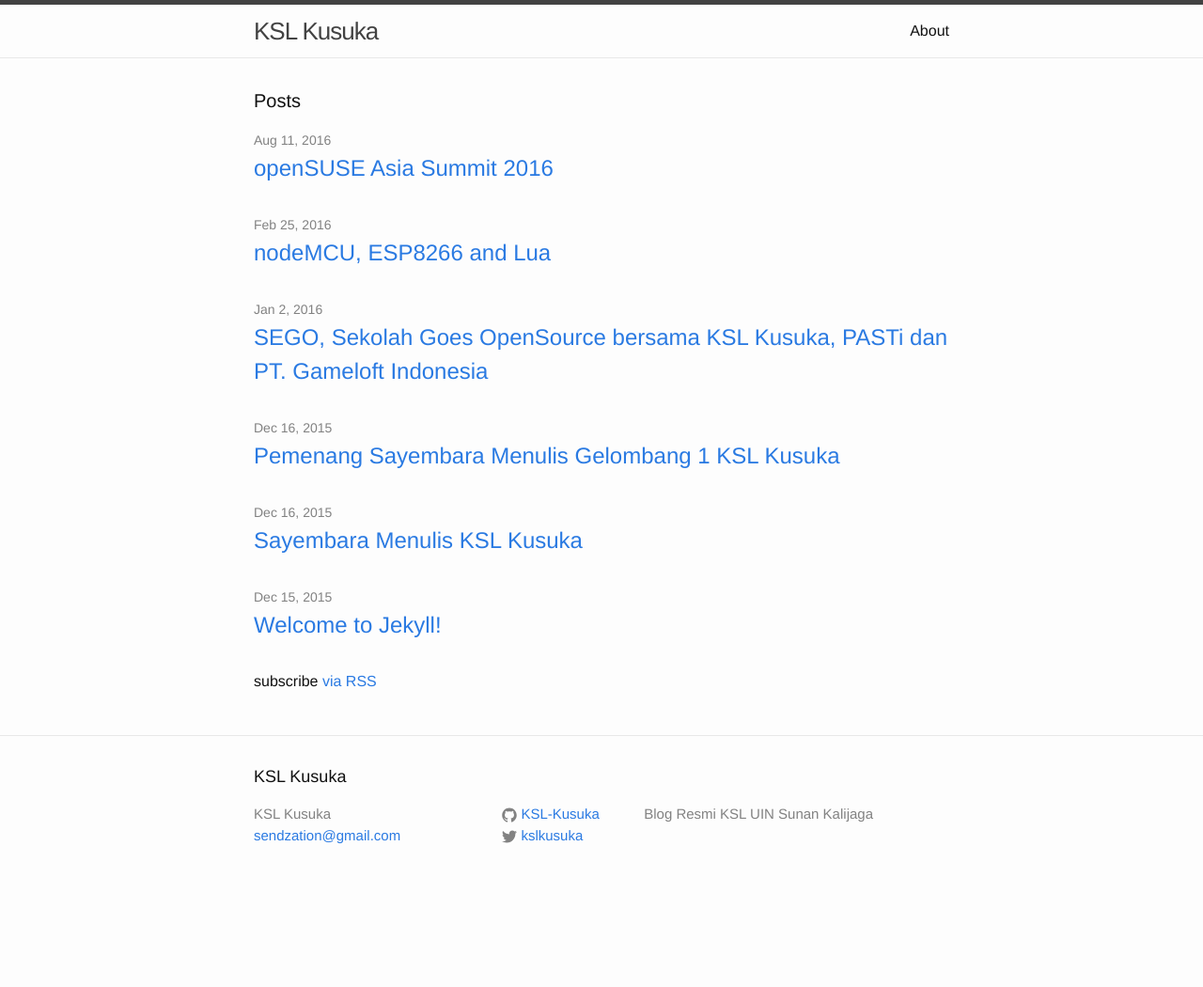
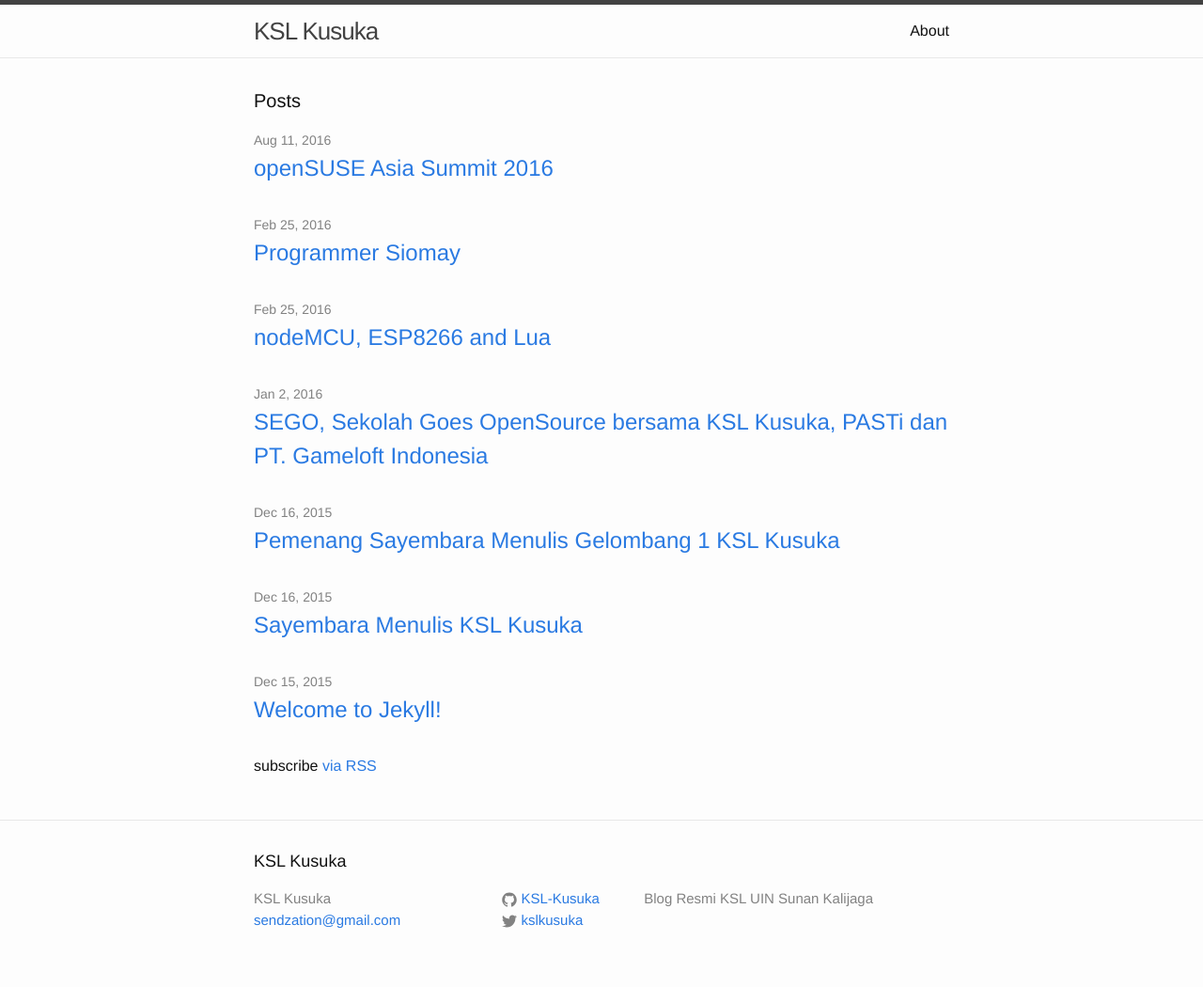
Before and after one commit to KSL-Kusuka/ksl-kusuka.github.io, a Jekyll site: the page built from index.html, in a window 1280 px wide. Shown: the whole page at 94% size. Built offline with Jekyll 4.4.1, drawn with Linux system fonts in a browser that asks for light colours; a file with an impossible date is left out; before the commit the page ends 960 px from its top, so only the background shows below that.

Commit message:
[Sendy] Fix date for Programmer Siomay

```diff
--- a/_posts/2016-02-25-programmer-siomay.markdown
+++ b/_posts/2016-02-25-programmer-siomay.markdown
@@ -1,7 +1,7 @@
 ---
 layout: post
 title: Programmer Siomay
-date:
+date: 2016-02-25 23:00:00 +0700
 categories: curhat
 ---
 
```
